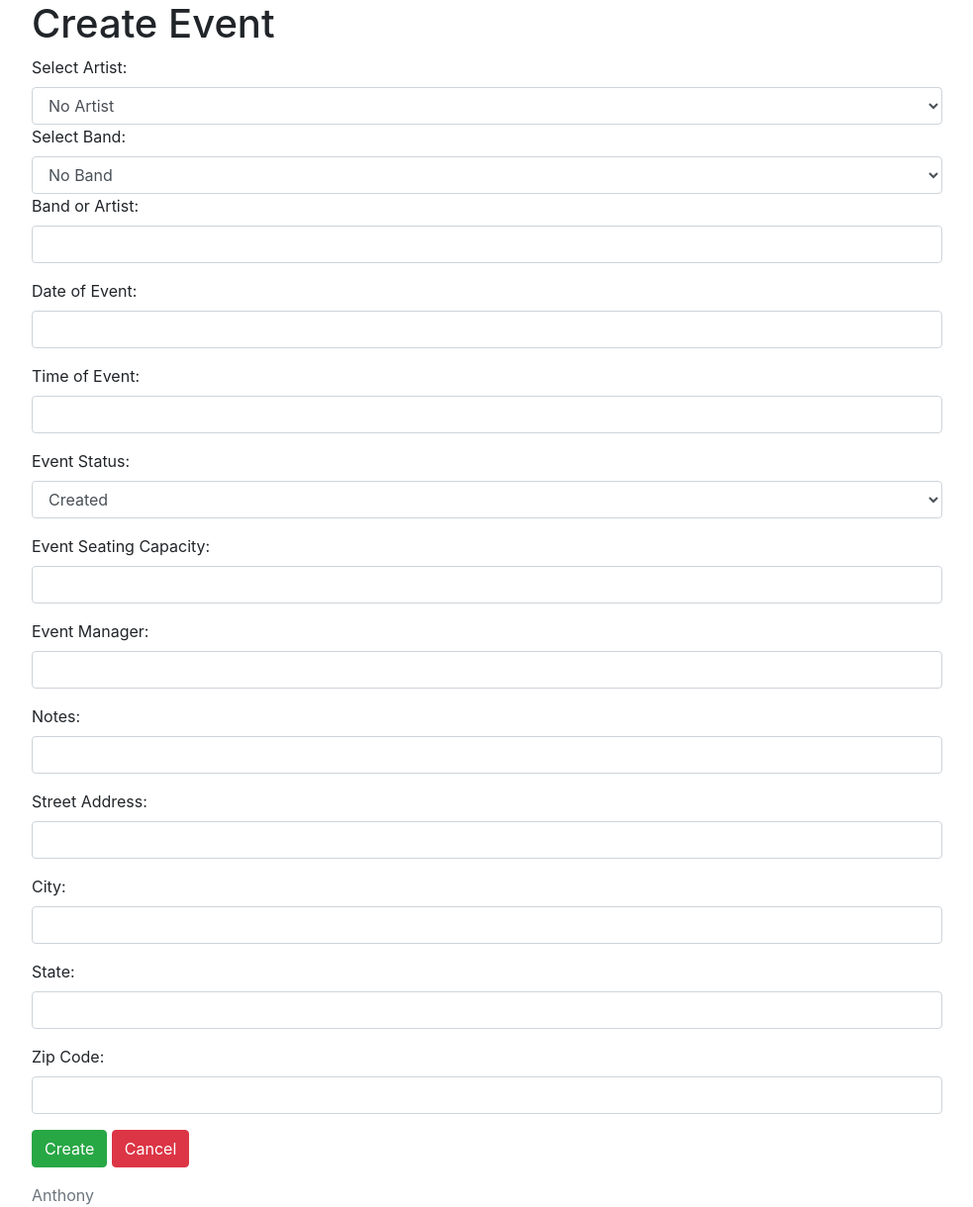
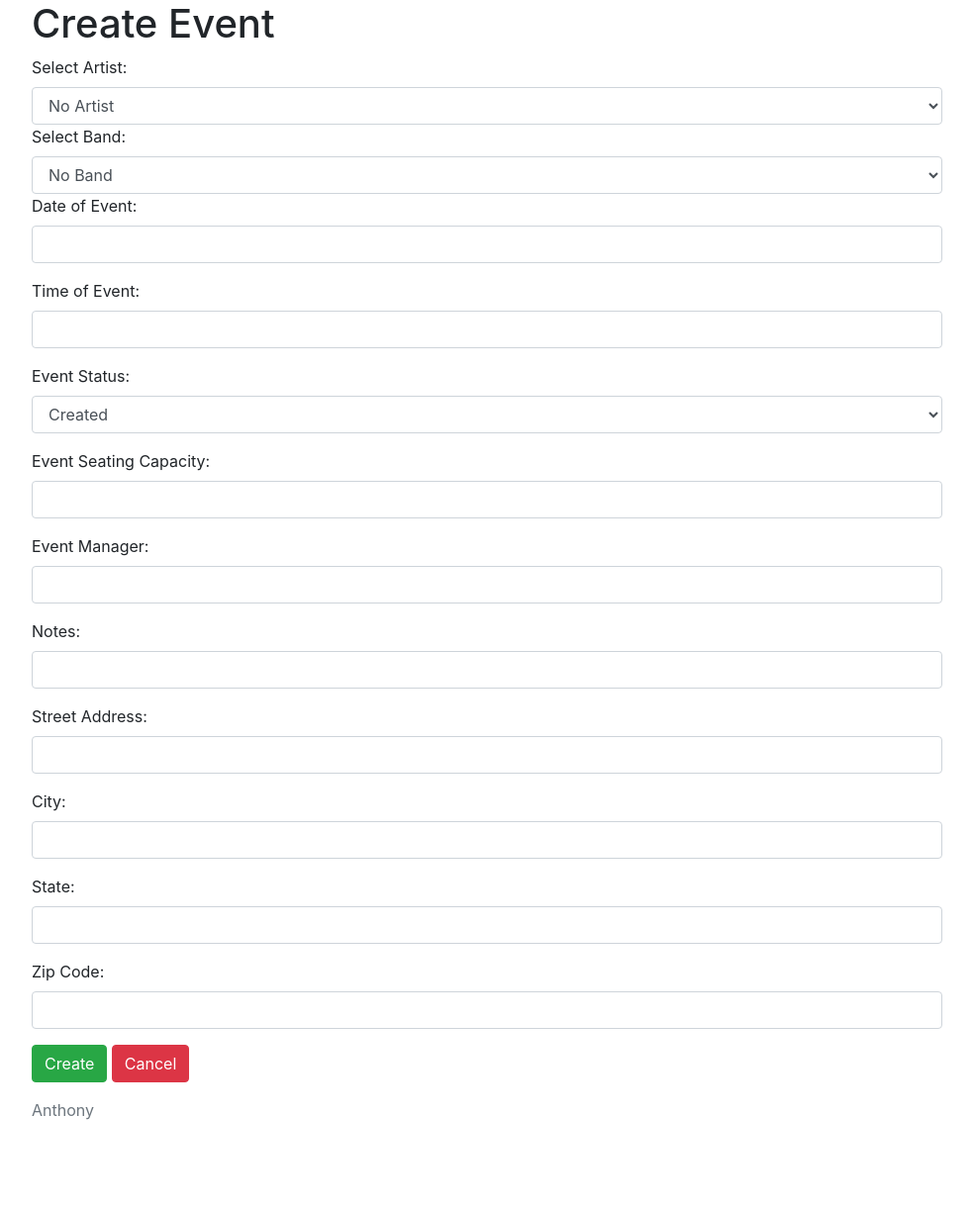
Before and after one commit to Anthony-Calcagno/assign4_467, a PHP site: page /create_event.php in a window 1280 px wide. Shown: the whole page at 99% size, without its empty margins (53-1036 px from the left). After the commit the page ends 1132 px from the top, so only its background shows below. Run offline with PHP 8.4, Linux system fonts and the light colour scheme; data comes from the database, SQL or seed files in the repository.

Commit message:
create event works

```diff
--- a/create_event.php
+++ b/create_event.php
@@ -3,13 +3,13 @@
 <?php
 if($_SERVER['REQUEST_METHOD'] == 'POST')
 {
-  $AristID = trim($_POST['ArtistID']);
+  $ArtistID = trim($_POST['ArtistID']);
   $BandID = trim($_POST['BandID']);
   $EventDate = trim($_POST['EventDate']);
   $EventTime = trim($_POST['EventTime']);
   $EventStatus = trim($_POST['EventStatus']);
   $EventCapacity = trim($_POST['EventCapacity']);
-  $EventNotes = trim($_POST['EventNotes']);
+  $EventNotes = trim($_POST['Notes']);
   $EventManager = trim($_POST['EventManager']);
   $EventStreet = trim($_POST['EventStreet']);
   $EventCity = trim($_POST['EventCity']);
@@ -78,20 +78,16 @@ echo '
 echo '
                 </select>
             <div class="form-group">
-                <label for="Performer">Band or Artist: </label>
-                <input type="text" id="Performer" class="form-control">
+                <label>Date of Event: </label>
+                <input type="text" name="EventDate" class="form-control">
             </div>
             <div class="form-group">
-                <label for="Date">Date of Event: </label>
-                <input type="text" id="Date" class="form-control">
-            </div>
-            <div class="form-group">
-                <label for="Time">Time of Event: </label>
-                <input type="text" id="Time" class="form-control">
+                <label>Time of Event: </label>
+                <input type="text" name="EventTime" class="form-control">
             </div>
             <div class="form-group">
                 <label>Event Status: </label>
-                <select name="Status" class="form-control">
+                <select name="EventStatus" class="form-control">
                     <option value="Created">Created</option>
                     <option value="Approved">Approved</option>
                     <option value="Advertised">Advertised</option>
@@ -101,32 +97,32 @@ echo '
                 </select>
             </div>
             <div class="form-group">
-                <label for="Capacity">Event Seating Capacity: </label>
-                <input type="text" id="Capacity" class="form-control">
+                <label>Event Seating Capacity: </label>
+                <input type="text" name="EventCapacity" class="form-control">
             </div>
             <div class="form-group">
-                <label for="Manager">Event Manager: </label>
-                <input type="text" id="Manager" class="form-control">
+                <label>Event Manager: </label>
+                <input type="text" name="EventManager" class="form-control">
             </div>
             <div class="form-group">
-                <label for="Notes">Notes: </label>
-                <input type="text" id="Notes" class="form-control">
+                <label>Notes: </label>
+                <input type="text" name="Notes" class="form-control">
             </div>
             <div class="form-group">
-                <label for="Street">Street Address: </label>
-                <input type="text" id="Street" class="form-control">
+                <label>Street Address: </label>
+                <input type="text" name="EventStreet" class="form-control">
             </div>
             <div class="form-group">
-                <label for="City">City: </label>
-                <input type="text" id="City" class="form-control">
+                <label>City: </label>
+                <input type="text" name="EventCity" class="form-control">
             </div>
             <div class="form-group">
-                <label for="State">State: </label>
-                <input type="text" id="State" class="form-control">
+                <label>State: </label>
+                <input type="text" name="EventState" class="form-control">
             </div>
             <div class="form-group">
-                <label for="Zip">Zip Code: </label>
-                <input type="text" id="Zip" class="form-control">
+                <label>Zip Code: </label>
+                <input type="text" name="EventZip" class="form-control">
             </div>
             <div class="form-group">
                 <button type="submit" class="btn btn-success">Create</button>
```
